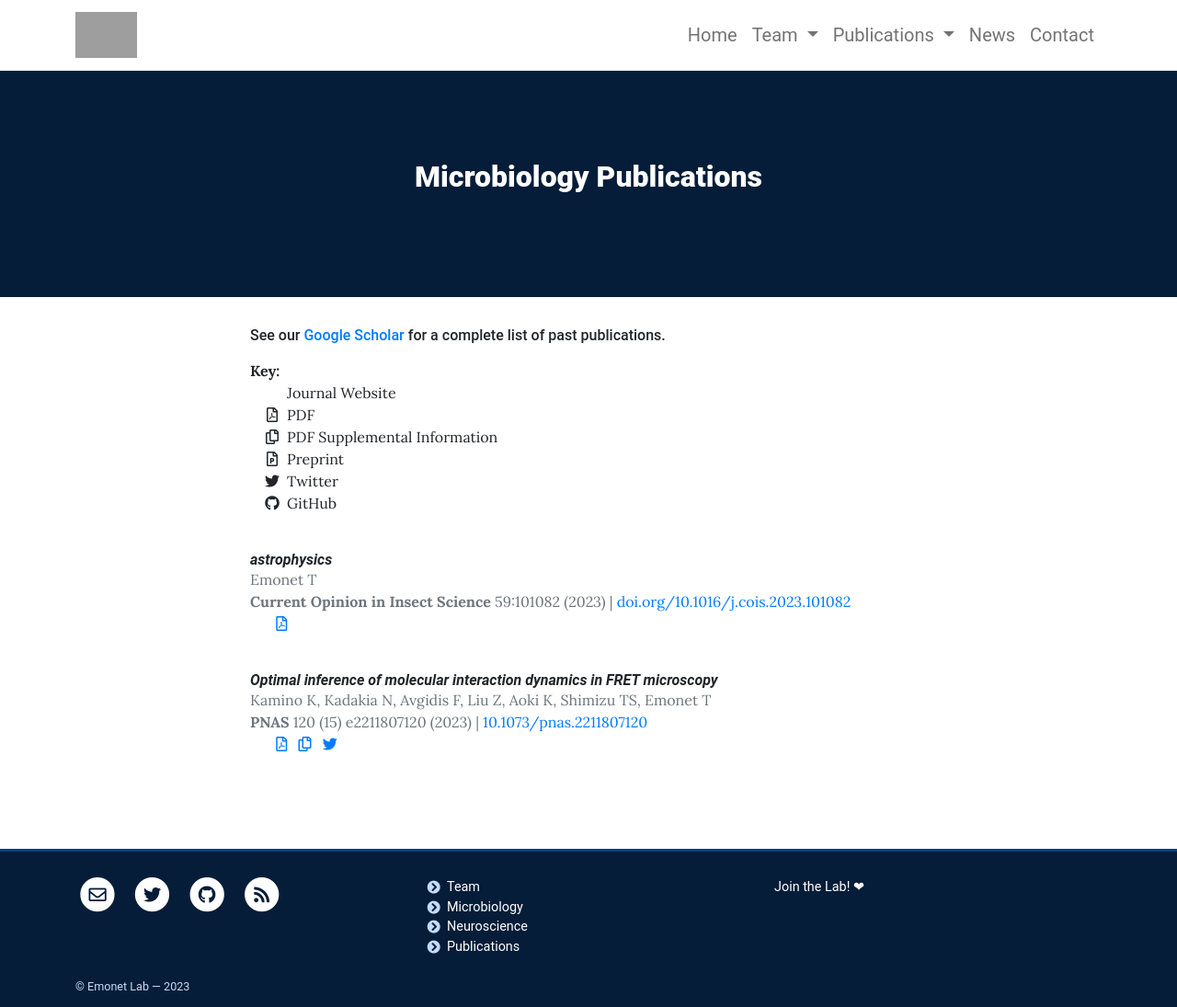
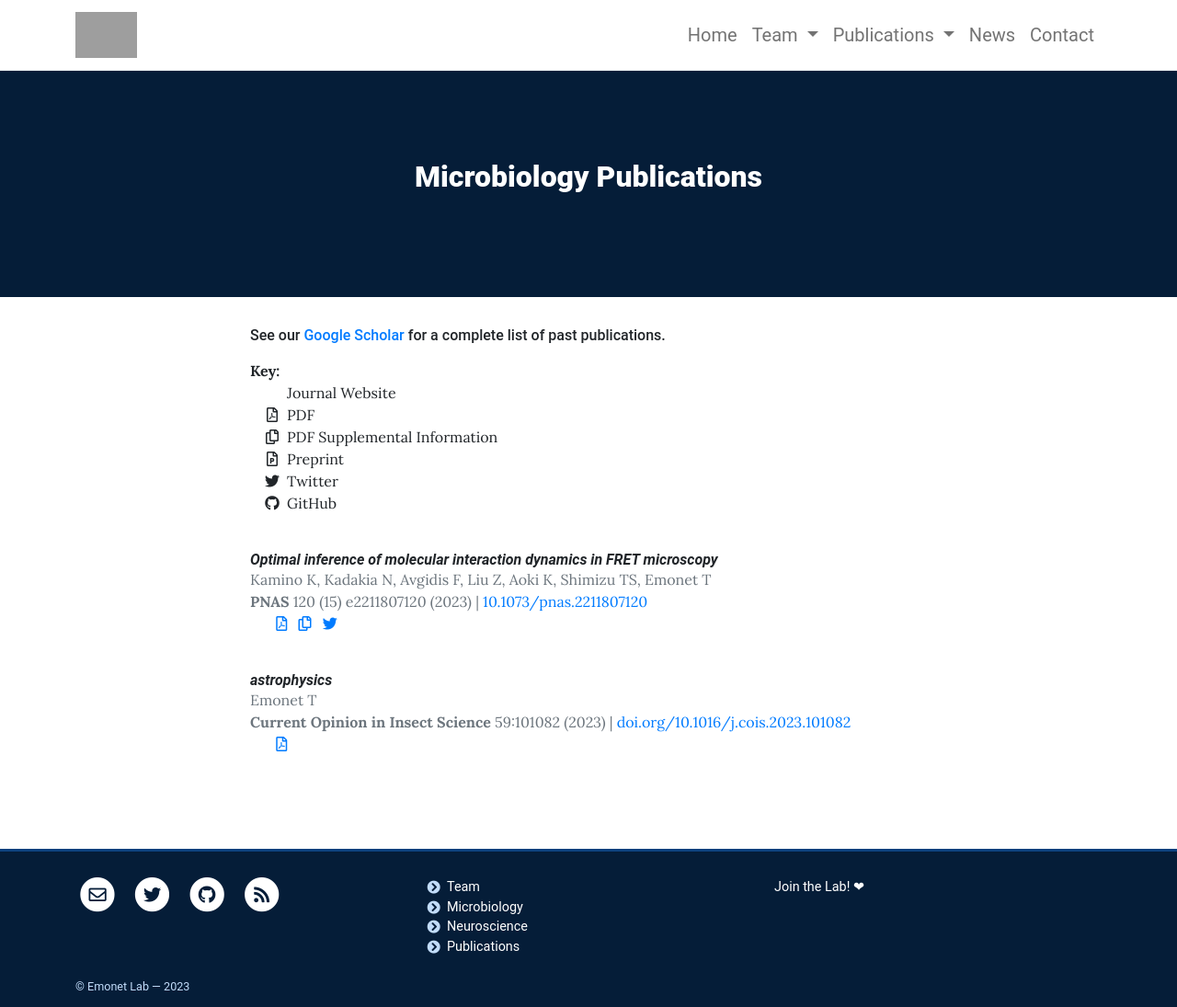
Before and after one commit to emonetlab/emonetlab, a Jekyll site: the page built from pages/publications-micro.md, in a window 1280 px wide. Shown: the whole page at 92% size. Built offline with Jekyll 4.4.1, drawn with Linux system fonts in a browser that asks for light colours; part of the change alters nothing that is shown; grey boxes are pictures that could not be loaded.

```diff
--- a/_data/publications-micro.yml
+++ b/_data/publications-micro.yml
@@ -8,6 +8,7 @@
   journal: "PNAS"
   edition: "120 (15) e2211807120 (2023)"
   doi: "10.1073/pnas.2211807120"
+  date: "2023-04-04"
   html: "https://www.pnas.org/doi/10.1073/pnas.2211807120"
   pdf: "/assets/papers/2023/2023_KaminoPNAS.pdf"
   suppinfo: "/assets/papers/2023/2023_KaminoPNASSuppInfo.pdf"
```
